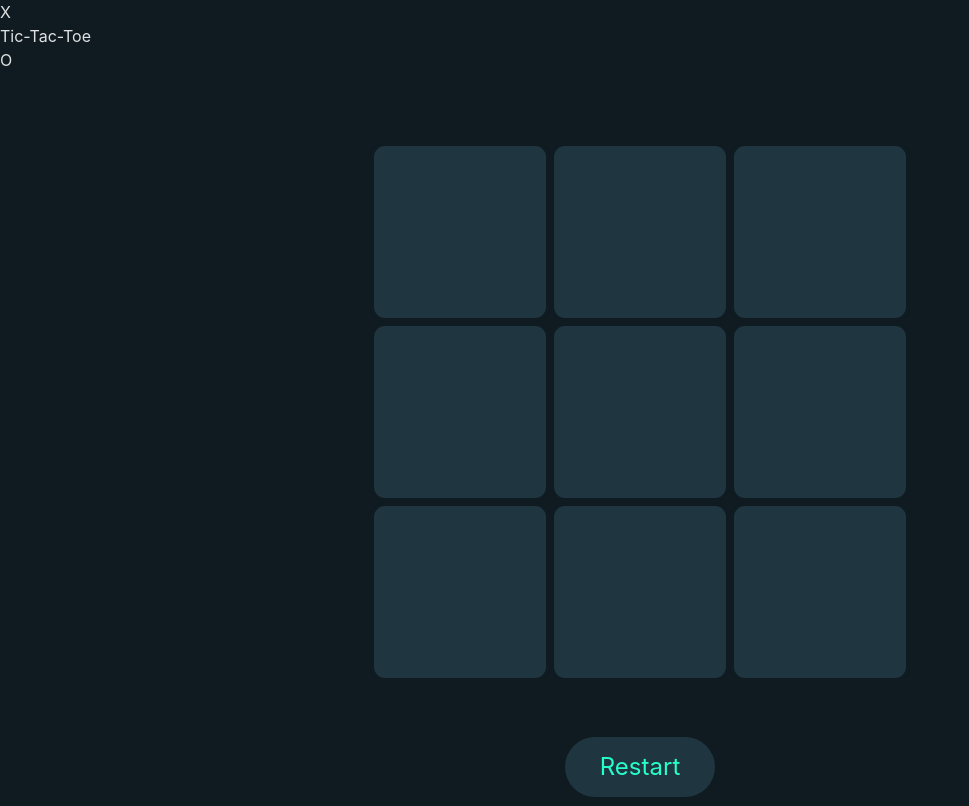
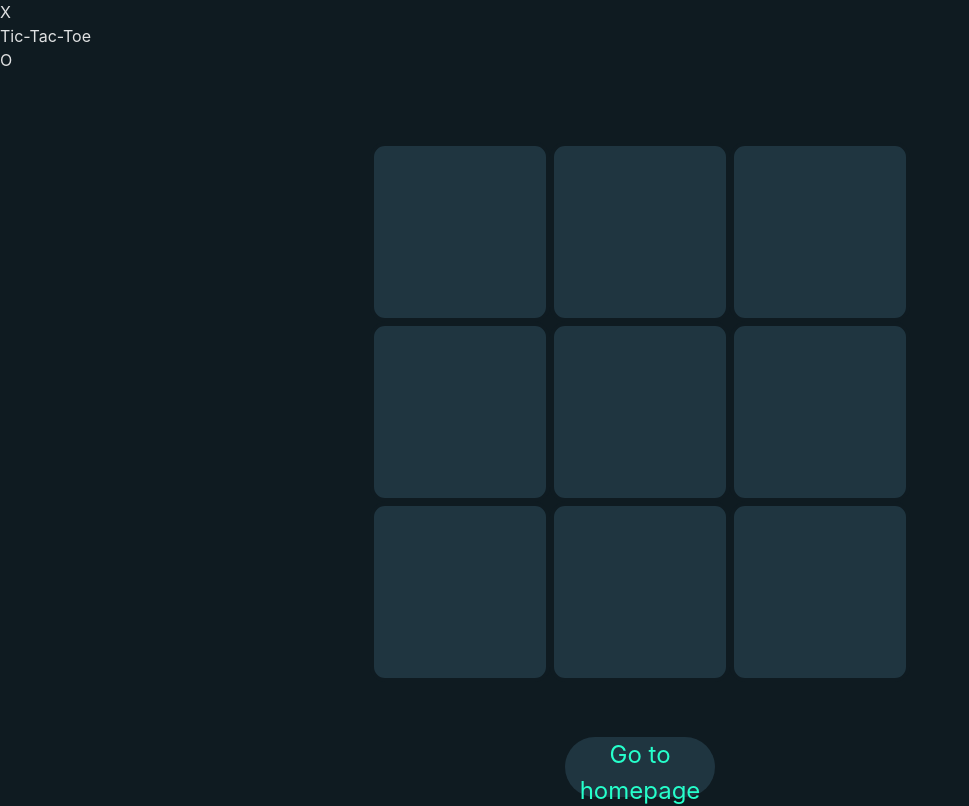
Before and after one commit to kanishq73/Tic-Tac-Toe, a React (Vite) app: page /Computer in a window 1280 px wide. Shown: the top 806 px of the page, without its empty margins (0-969 px from the left). Built offline with nearby package versions, Linux system fonts and the light colour scheme.

Commit message:
Update Computer.jsx

```diff
--- a/src/Components/Computer/Computer.jsx
+++ b/src/Components/Computer/Computer.jsx
@@ -224,7 +224,7 @@ function Computer() {
                 </div>
 
                 <NavLink to="/">
-                <button className='reset' >Restart</button>
+                <button className='reset' >Go to homepage</button>
                 </NavLink>
 
             </div>
```
